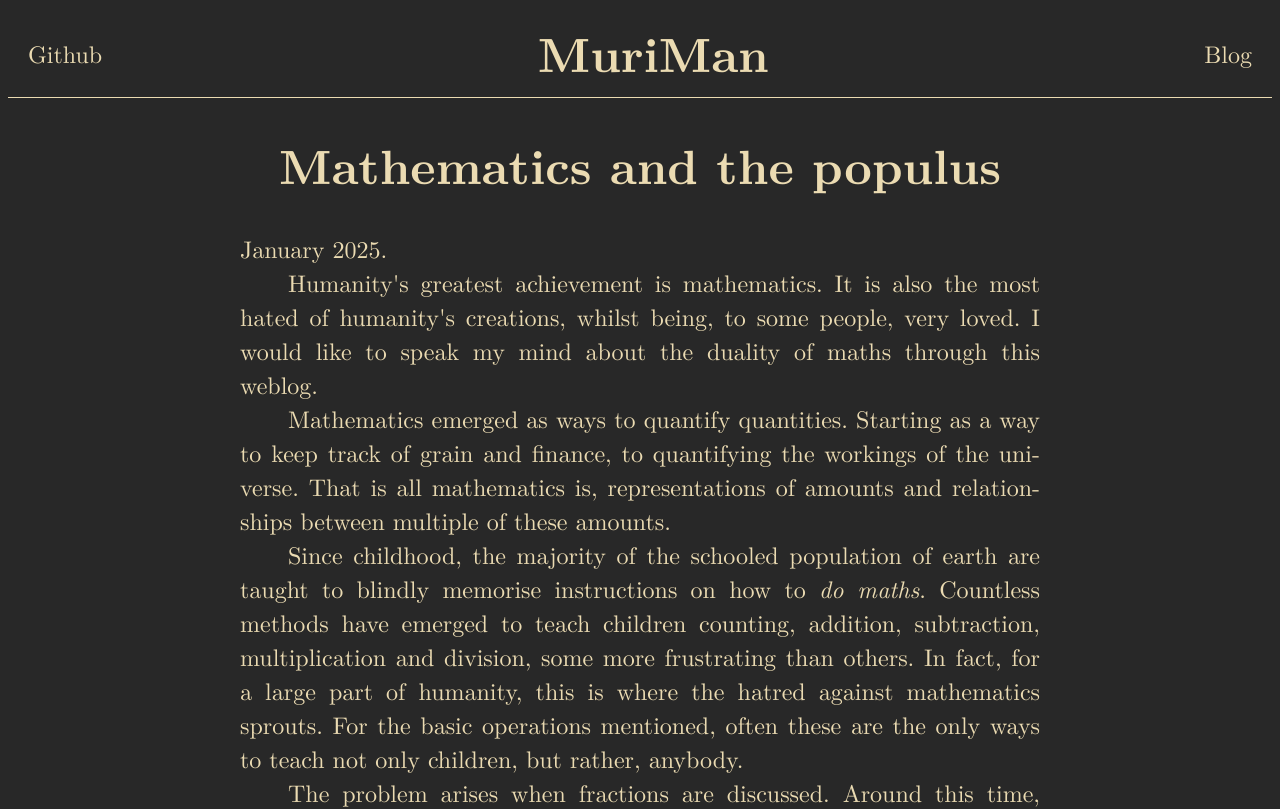
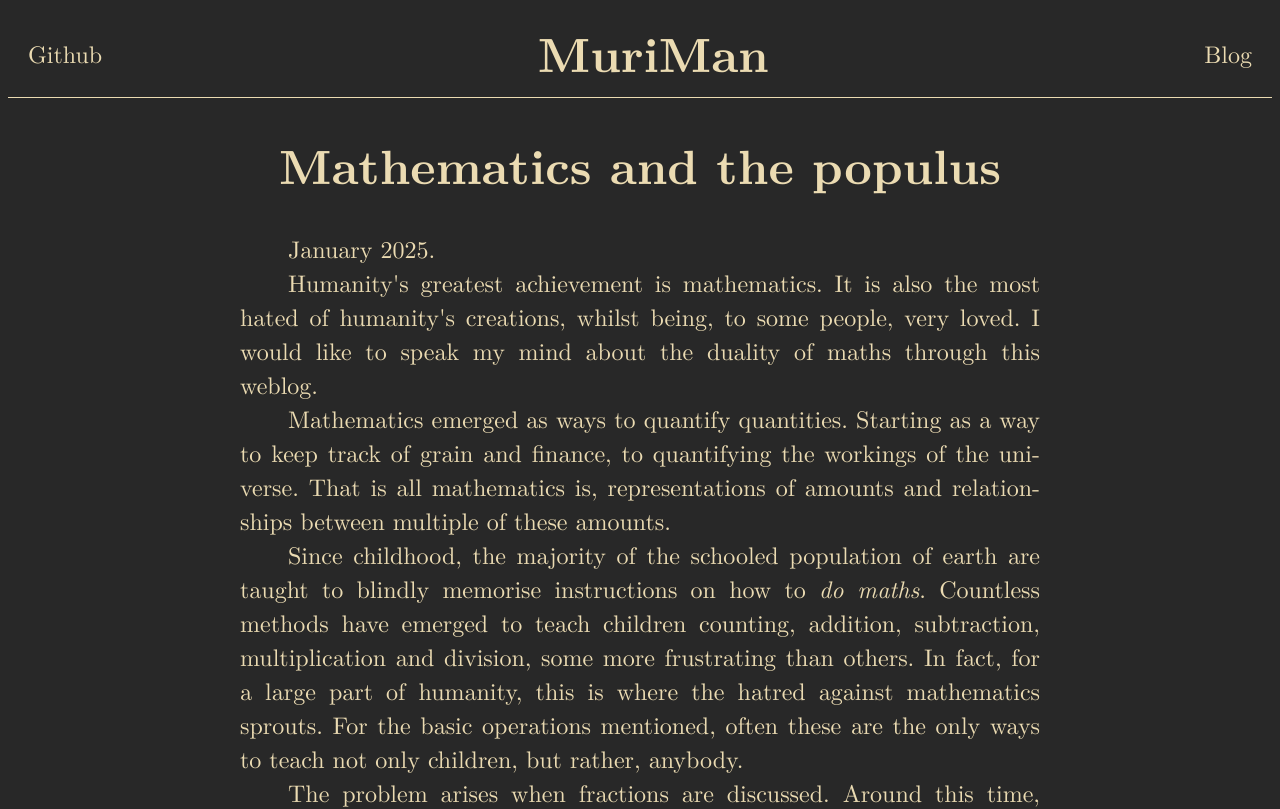
Before and after one commit to MuriMan/MuriMan.github.io, a plain HTML site: page blogs/jan25/2.html in a window 1280 px wide. Shown: the top 809 px of the page. Drawn offline with nearby package versions, Linux system fonts and the light colour scheme; files whose address does not match are found by name.

Commit message:
what on earth

```diff
--- a/blogs/jan25/2.html
+++ b/blogs/jan25/2.html
@@ -22,7 +22,7 @@
 	</header>
 	<div>
 		<h1>Mathematics and the populus</h1>
-		January 2025.
+		<p>January 2025.</p>
 	</div>
 	<p>
 		Humanity's greatest achievement is mathematics. It is also the most hated of humanity's
```
